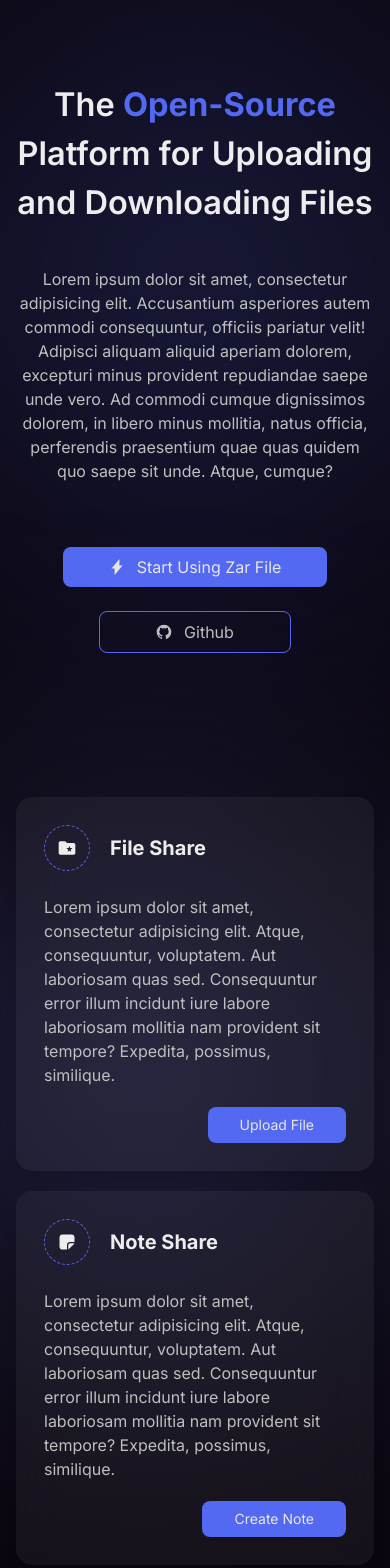
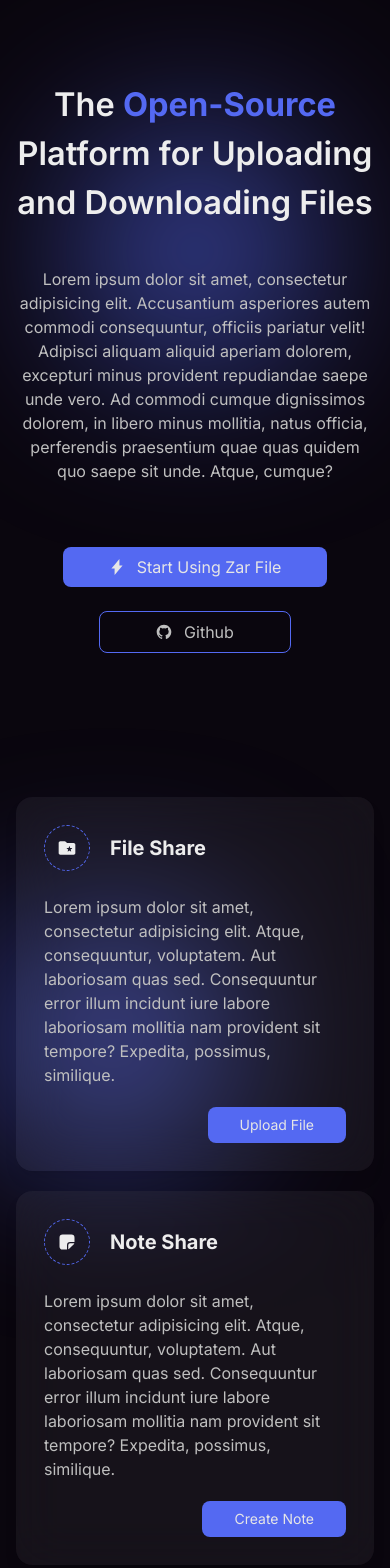
Before and after one commit to am-abazari/zar-file, a Next.js app: page / in a window 390 px wide. Shown: the top 1568 px of the page. Built offline with nearby package versions, Linux system fonts and the light colour scheme.

Commit message:
[ADD] bg blur shadows to mobile

```diff
--- a/src/app/file/page.jsx
+++ b/src/app/file/page.jsx
@@ -168,10 +168,7 @@
             multiple={true}
           />
         </div>
-        <CircleShadow
-          size={"big"}
-          className={`mt-36 bg-(--color-primary-light)`}
-        />
+        <CircleShadow size={"big"} className={`mt-36 bg-(--color-primary)`} />
       </div>
 
       {/* Links */}
--- a/src/app/globals.css
+++ b/src/app/globals.css
@@ -55,6 +55,17 @@
   }
 }
 
+@media (max-width: 768px) {
+  :root {
+    /* Spacing */
+    --size-circle-big: 12em;
+    --size-circle-small: 7rem;
+
+    /* Blur */
+    --blur-circle: 6rem;
+  }
+}
+
 input,
 button,
 select,
--- a/src/app/page.jsx
+++ b/src/app/page.jsx
@@ -56,10 +56,7 @@
       </Hero>
 
       <div className="flex flex-wrap gap-5 mt-36 ">
-        <CircleShadow
-          size={"big"}
-          className={`mt-36 bg-(--color-primary-light)`}
-        />
+        <CircleShadow size={"big"} className={`mt-36 bg-(--color-primary)`} />
         <Card
           icon={<MaterialSymbolsFolderSpecialRounded />}
           title={"File Share"}
--- a/src/components/Dialog/Dialog.jsx
+++ b/src/components/Dialog/Dialog.jsx
@@ -58,7 +58,7 @@
               "bg-(--background)/95 backdrop-blur-xl p-5 rounded-xl max-h-(--size-dialog-height) relative overflow-y-auto",
             )}
           >
-            <CircleShadow className={"bg-(--color-primary-light)"} />
+            <CircleShadow className={"bg-(--color-primary)"} />
             <button
               className={"absolute top-4 right-4 text-xl cursor-pointer"}
               onClick={close}
--- a/src/components/Footer.jsx
+++ b/src/components/Footer.jsx
@@ -12,7 +12,7 @@
       <footer className="mt-15 w-full relative p-8 bg-(--color-white-blur) backdrop-blur-2xl shadow-xl rounded-2xl mb-3 sm:text-base text-sm">
         <CircleShadow
           size={"small"}
-          className={`mt-20 bg-yellow-300 bottom-0 right-0 left-0 mx-auto`}
+          className={`mt-20 bg-(--color-primary) bottom-0 right-0 left-0 mx-auto`}
         />
         <p className={"flex  items-center gap-3"}>
           <SolarProgrammingBroken /> Developed by{" "}
--- a/src/layouts/MessageLayout.jsx
+++ b/src/layouts/MessageLayout.jsx
@@ -14,7 +14,9 @@
           }
         >
           {children}
-          <CircleShadow className={"bg-blue-500 inset-y-0 left-0 m-auto"} />
+          <CircleShadow
+            className={"bg-(--color-primary) inset-y-0 left-0 m-auto"}
+          />
         </div>
         <div className={"relative"}>
           <Image className={""} width={500} src={img} alt={""} />
```
